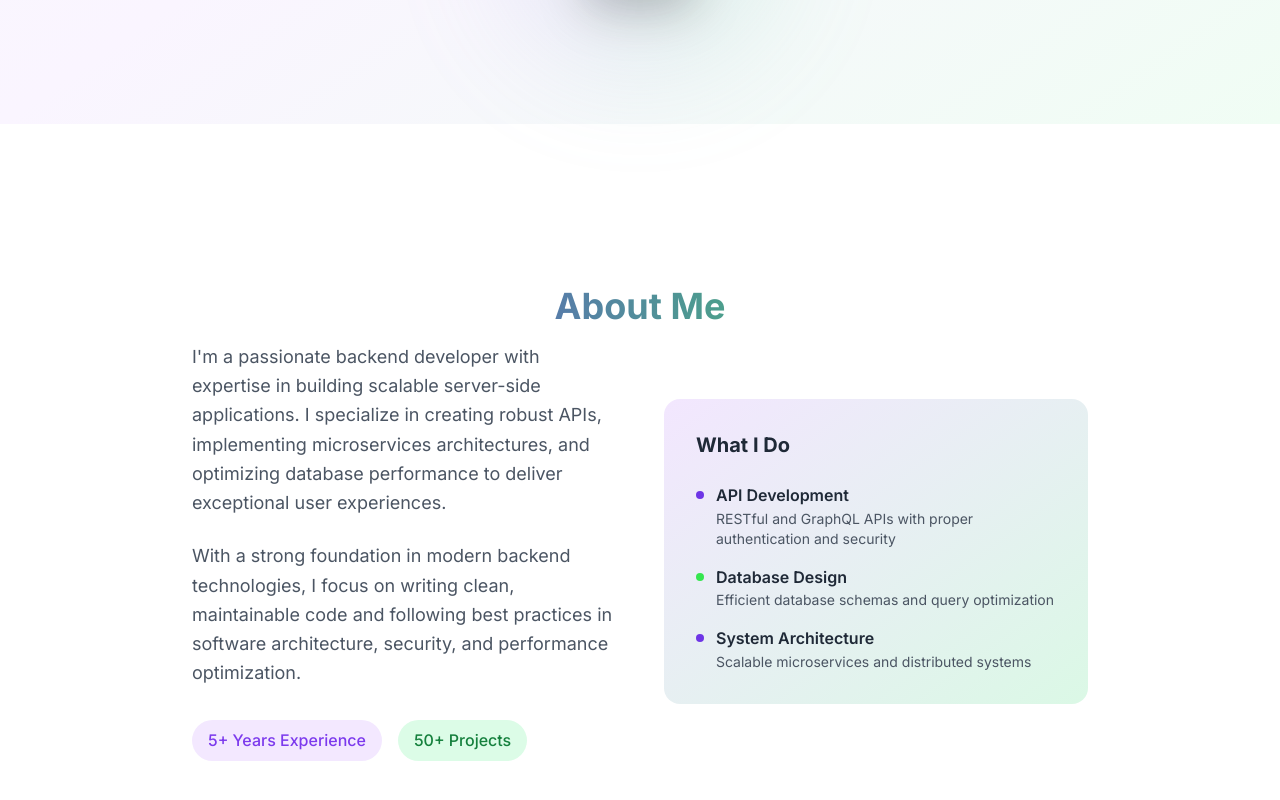
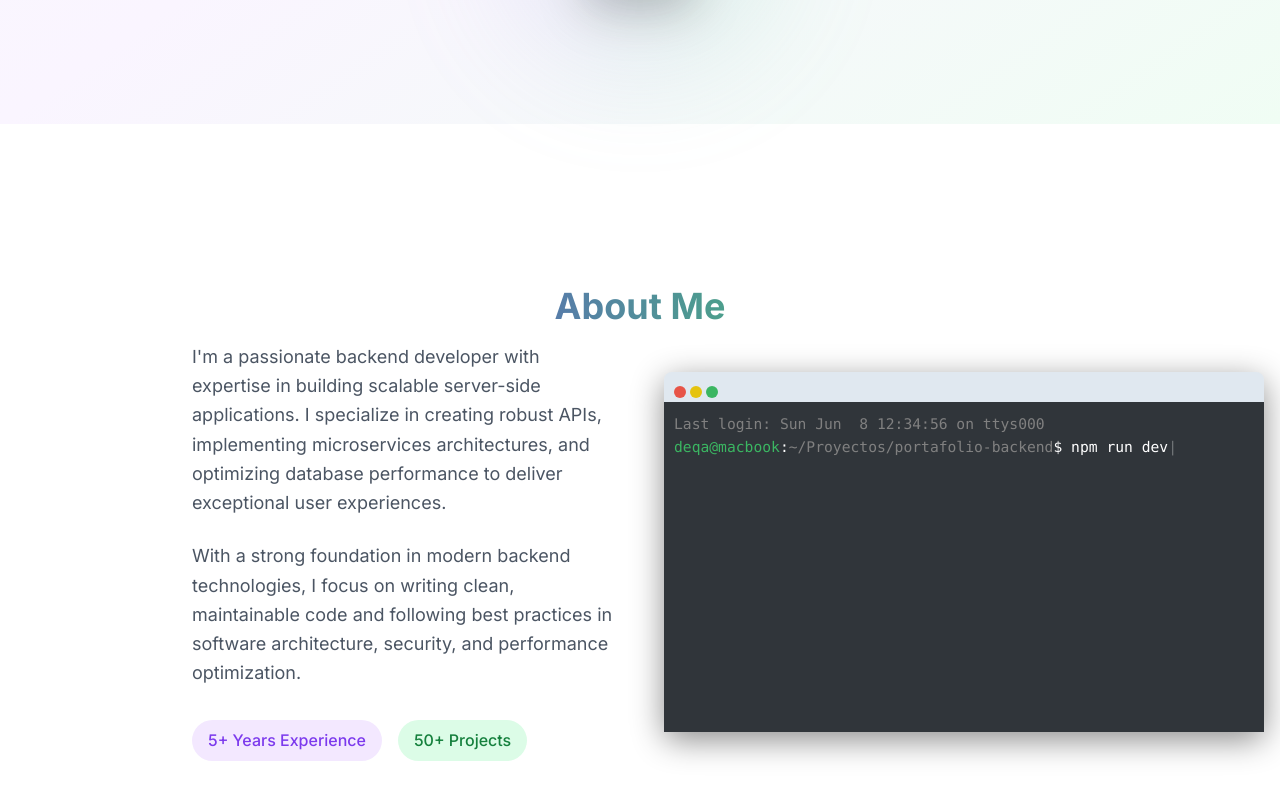
Before and after one commit to davideq555/davideq555.github.io, a Vue app: page / in a window 1280 px wide. Shown: the part 762-1562 px from the top of the page. Built offline with nearby package versions, Linux system fonts and the light colour scheme.

Commit message:
<style> Se añade terminal

```diff
--- a/src/components/AboutSection.vue
+++ b/src/components/AboutSection.vue
@@ -27,39 +27,15 @@
             </div>
           </div>
 
-          <div class="animate-slide-up">
-            <div class="bg-gradient-to-br from-secondary-400/20 to-primary-400/20 p-8 rounded-2xl">
-              <h3 class="text-xl font-bold text-gray-800 dark:text-white mb-6">What I Do</h3>
-
-              <div class="space-y-4">
-                <div class="flex items-start space-x-3">
-                  <div class="w-2 h-2 bg-secondary-500 rounded-full mt-2 flex-shrink-0"></div>
-                  <div>
-                    <h4 class="font-semibold text-gray-800 dark:text-white">API Development</h4>
-                    <p class="text-gray-600 dark:text-gray-300 text-sm">RESTful and GraphQL APIs with proper authentication and security</p>
-                  </div>
-                </div>
-
-                <div class="flex items-start space-x-3">
-                  <div class="w-2 h-2 bg-primary-500 rounded-full mt-2 flex-shrink-0"></div>
-                  <div>
-                    <h4 class="font-semibold text-gray-800 dark:text-white">Database Design</h4>
-                    <p class="text-gray-600 dark:text-gray-300 text-sm">Efficient database schemas and query optimization</p>
-                  </div>
-                </div>
-
-                <div class="flex items-start space-x-3">
-                  <div class="w-2 h-2 bg-secondary-500 rounded-full mt-2 flex-shrink-0"></div>
-                  <div>
-                    <h4 class="font-semibold text-gray-800 dark:text-white">System Architecture</h4>
-                    <p class="text-gray-600 dark:text-gray-300 text-sm">Scalable microservices and distributed systems</p>
-                  </div>
-                </div>
-              </div>
-            </div>
+          <div class="">
+            <MacTerminal />
           </div>
         </div>
       </div>
     </div>
   </section>
 </template>
+
+<script setup lang="ts">
+import MacTerminal from './MacTerminal.vue'
+</script>
--- /dev/null
+++ b/src/components/MacTerminal.vue
@@ -0,0 +1,102 @@
+<template>
+    <div class="terminal-window">
+      <header>
+        <span class="button red"></span>
+        <span class="button yellow"></span>
+        <span class="button green"></span>
+      </header>
+      <section class="terminal">
+        <pre>
+<span class="gray">Last login: Sun Jun  8 12:34:56 on ttys000</span>
+<span class="green">deqa@macbook</span>:<span class="gray">~/Proyectos/portafolio-backend</span>$ <span>{{ command }}</span><span class="typed-cursor">|</span>
+        </pre>
+      </section>
+    </div>
+</template>
+
+<script setup lang="ts">
+import { ref, onMounted } from 'vue'
+
+const command = ref('')
+const fullCommand = 'npm run dev'
+
+onMounted(() => {
+  let i = 0
+  const interval = setInterval(() => {
+    command.value = fullCommand.slice(0, i)
+    i++
+    if (i > fullCommand.length) clearInterval(interval)
+  }, 100)
+})
+</script>
+
+<style scoped>
+
+.terminal-window {
+  text-align: left;
+  width: 600px;
+  height: 360px;
+  border-radius: 10px;
+  margin: auto;
+  position: relative;
+  box-shadow: 0 8px 32px 0 rgba(0,0,0,0.45);
+}
+
+.terminal-window header {
+  background: #E0E8F0;
+  height: 30px;
+  border-radius: 8px 8px 0 0;
+  padding-left: 10px;
+  display: flex;
+  align-items: center;
+}
+
+.terminal-window header .button {
+  width: 12px;
+  height: 12px;
+  margin: 10px 4px 0 0;
+  display: inline-block;
+  border-radius: 8px;
+}
+
+.terminal-window header .button.green {
+  background: #3BB662;
+}
+
+.terminal-window header .button.yellow {
+  background: #E5C30F;
+}
+
+.terminal-window header .button.red {
+  background: #E75448;
+}
+
+.terminal-window section.terminal {
+  color: white;
+  font-family: Menlo, Monaco, "Consolas", "Courier New", "Courier";
+  font-size: 11pt;
+  background: #30353A;
+  padding: 10px;
+  box-sizing: border-box;
+  position: absolute;
+  width: 100%;
+  top: 30px;
+  bottom: 0;
+  overflow: auto;
+}
+
+.terminal-window section.terminal .typed-cursor {
+  opacity: 1;
+  animation: blink 0.7s infinite;
+}
+
+@keyframes blink{
+  0% { opacity:1; }
+  50% { opacity:0; }
+  100% { opacity:1; }
+}
+
+.terminal-data { display: none; }
+.terminal-window .gray { color: gray; }
+.terminal-window .green { color: #3BB662;}
+</style>
```
